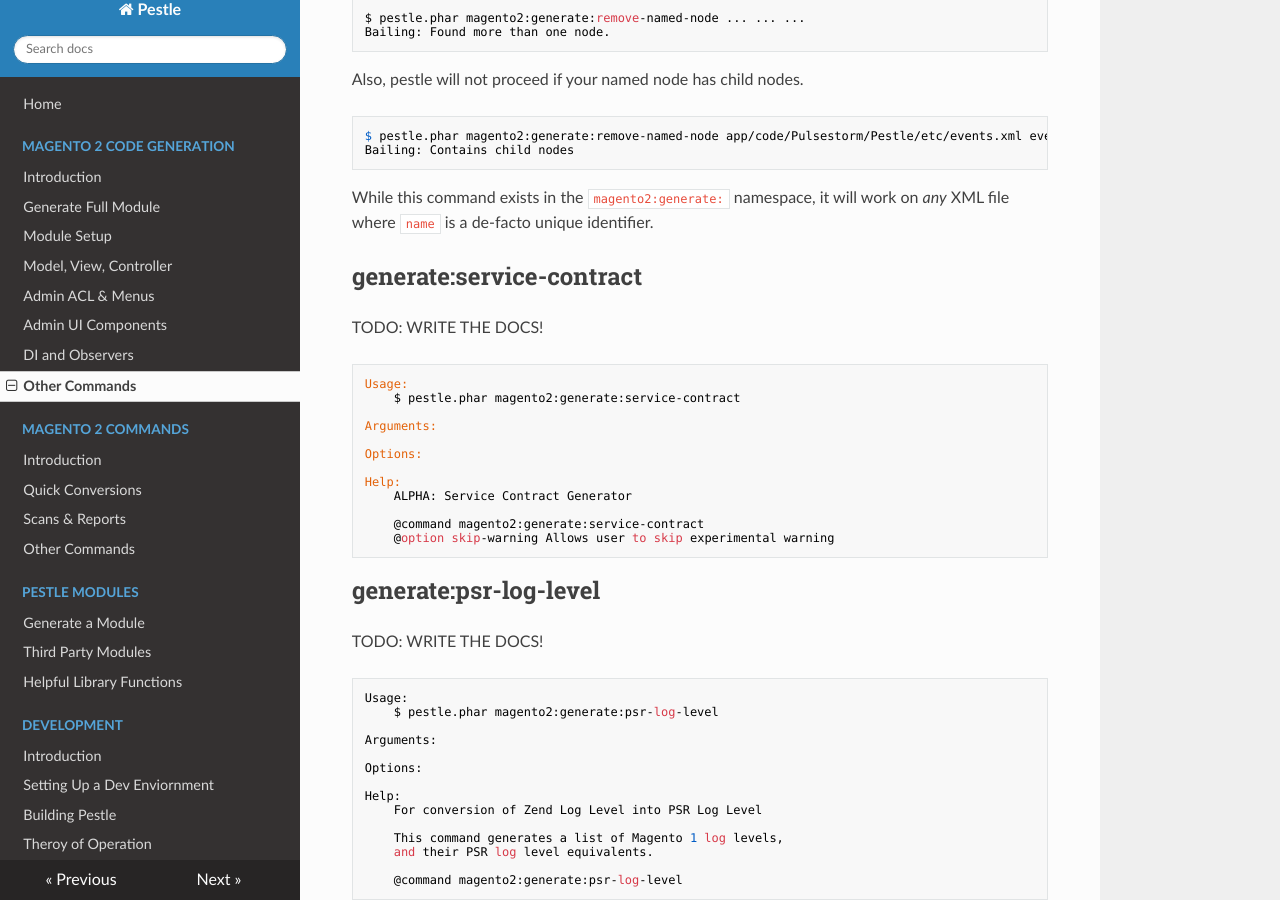
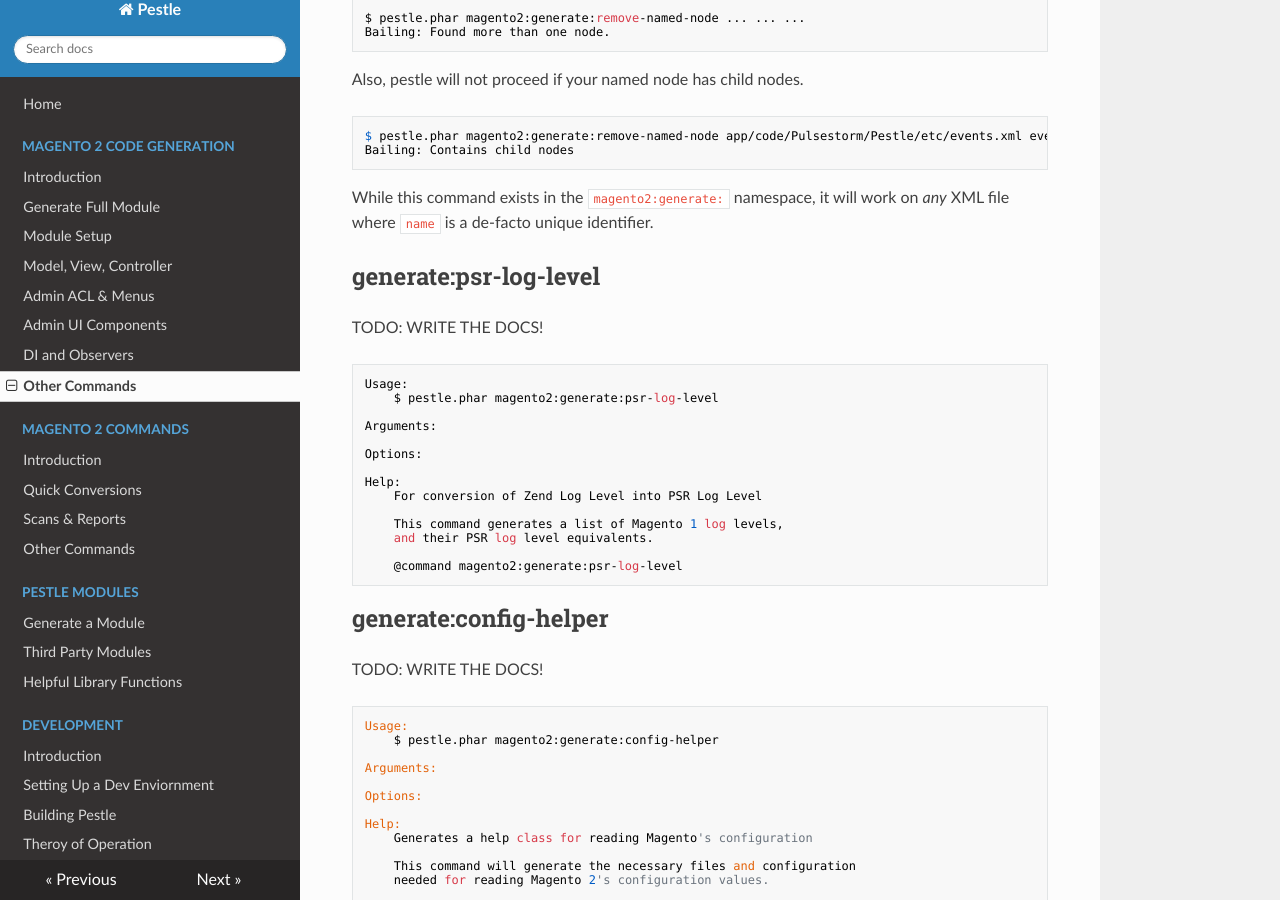
Before and after one commit to astorm/pestle, an MkDocs documentation site: the page built from docs/magneto2-others.md, in a window 1280 px wide and 900 px high, scrolled down 1126 px. Built offline with MkDocs 1.6.1, drawn with Linux system fonts in a browser that asks for light colours; nearby versions of some CDN libraries.

Commit message:
Not documenting this now

```diff
--- a/docs/magneto2-others.md
+++ b/docs/magneto2-others.md
@@ -56,23 +56,6 @@ Also, pestle will not proceed if your named node has child nodes.
     Bailing: Contains child nodes
 
 While this command exists in the `magento2:generate:` namespace, it will work on _any_ XML file where `name` is a de-facto unique identifier.
-## generate:service-contract
-
-TODO: WRITE THE DOCS!
-
-    Usage:
-        $ pestle.phar magento2:generate:service-contract
-
-    Arguments:
-
-    Options:
-
-    Help:
-        ALPHA: Service Contract Generator
-
-        @command magento2:generate:service-contract
-        @option skip-warning Allows user to skip experimental warning
-
 
 ## generate:psr-log-level
 
```
